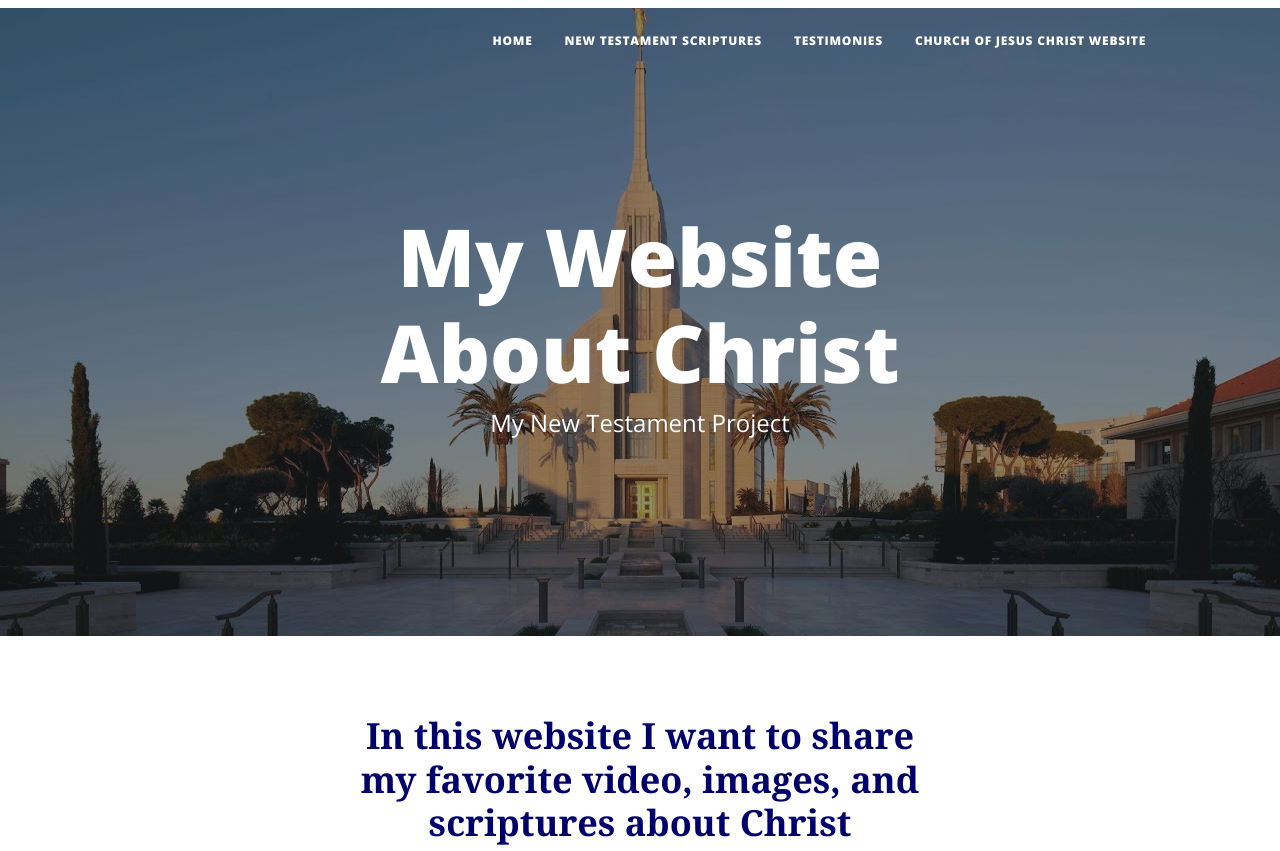
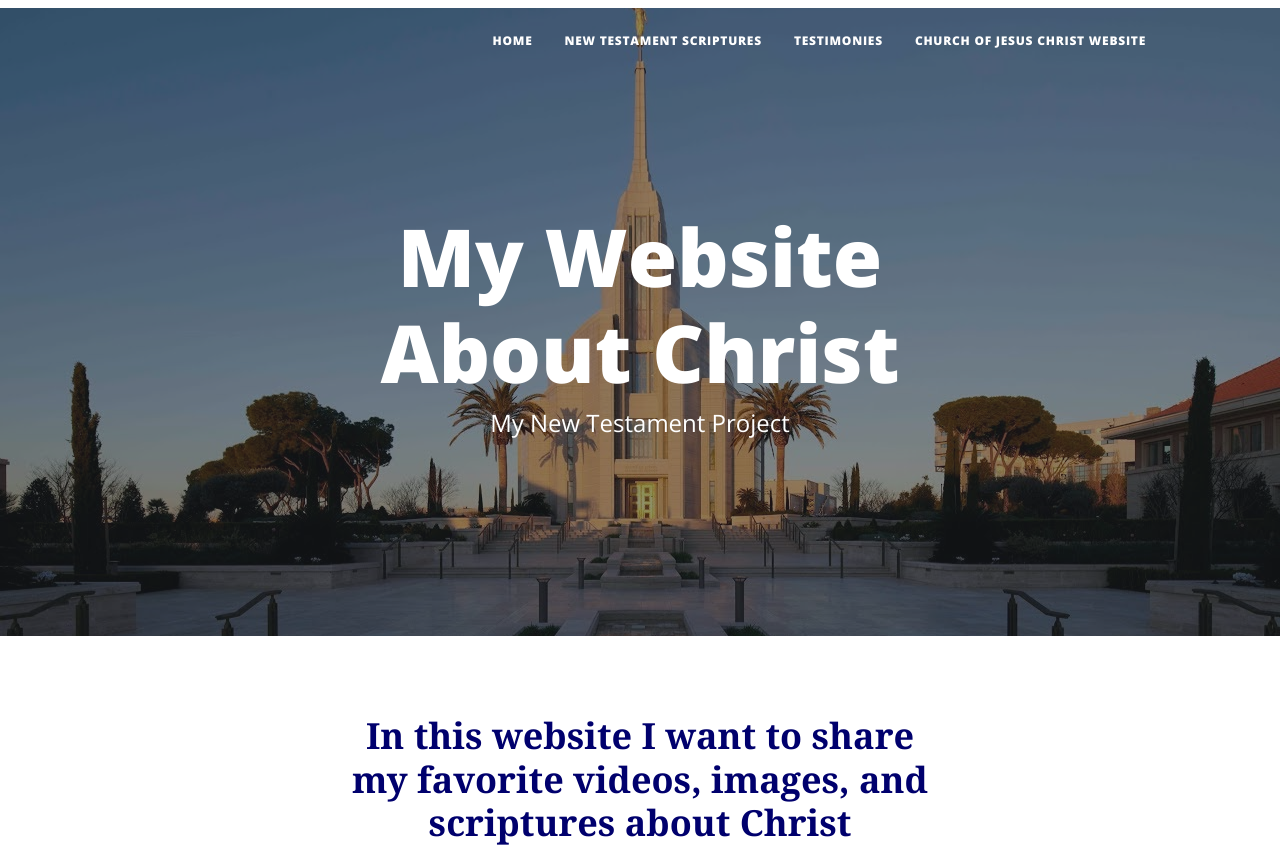
Before and after one commit to Mistborn07/NewTestamentProject, a plain HTML site: page index.html in a window 1280 px wide. Shown: the top 851 px of the page. Drawn offline with nearby package versions, Linux system fonts and the light colour scheme.

Commit message:
Add files via upload

```diff
--- a/index.html
+++ b/index.html
@@ -103,7 +103,7 @@
           <div class="post-preview">
             <a href="post.html">
               <h2 class="post-title" style="text-align: center">
-                In this website I want to share my favorite video, images, and
+                In this website I want to share my favorite videos, images, and
                 scriptures about Christ
               </h2>
               <img
```
